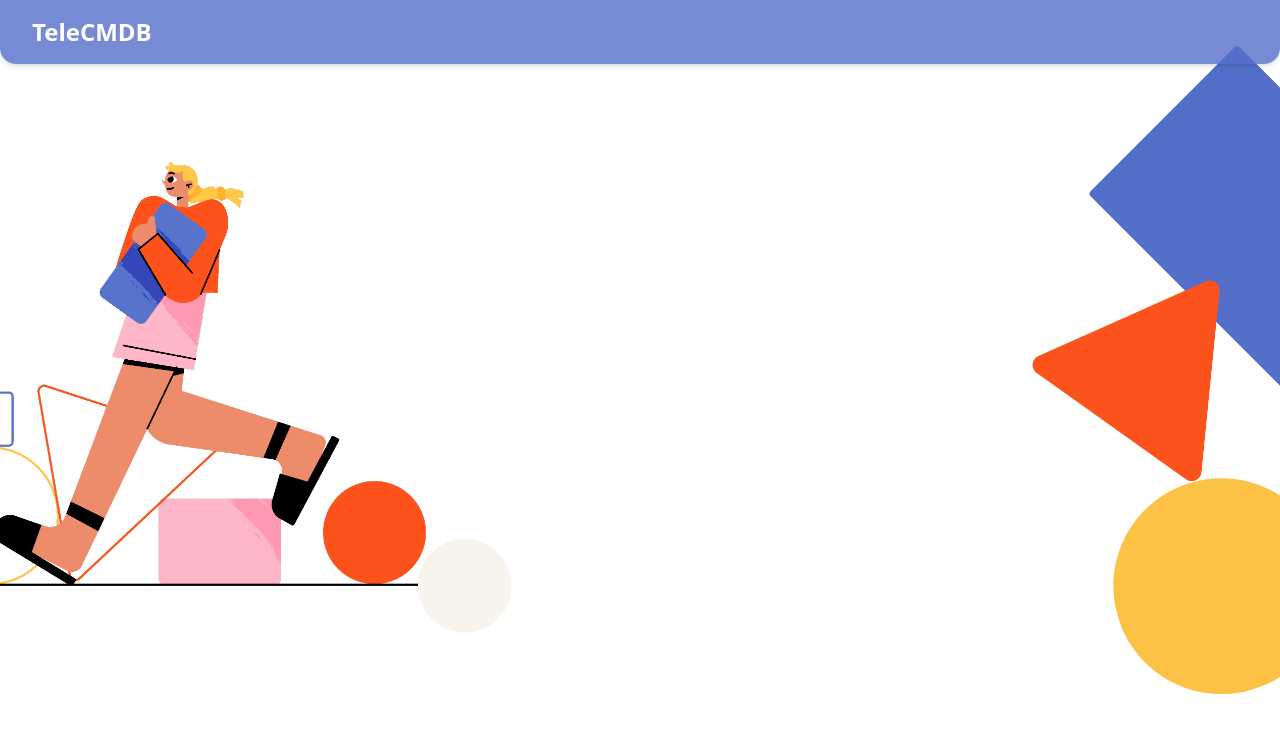
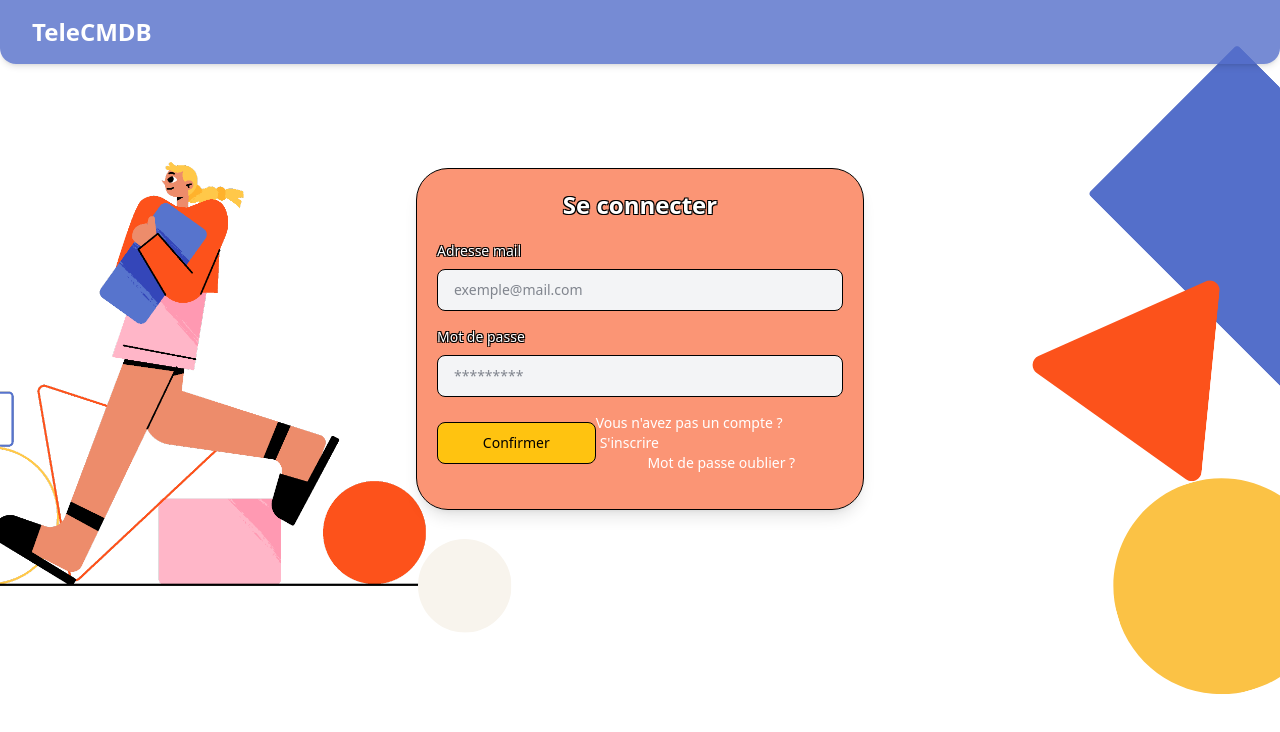
Before and after one commit to NadaBargougui/CMDB-application, a React (Vite) app: page /login in a window 1280 px wide. Shown: the top 732 px of the page. Built offline with nearby package versions, Linux system fonts and the light colour scheme.

Commit message:
login form

```diff
--- a/src/pages/landing/landing.jsx
+++ b/src/pages/landing/landing.jsx
@@ -4,8 +4,8 @@ const Landing = () => {
   return (
     <>
       {/* Navigation Bar */}
-      <nav className="fixed top-0 w-full z-40 bg-[#546fca]/80 rounded-b-2xl shadow-md ">
-        <div className="flex flex-wrap items-center justify-between px-4 sm:px-8 py-3 sm:py-4">
+      <nav className="fixed top-0 w-full z-10 bg-[#546fca]/80 rounded-b-2xl shadow-md ">
+        <div className="px-4 sm:px-8 py-3 sm:py-4">
           <Link
             to="/"
             className="font-bold text-white t-xl sm:text-xl md:text-2xl lg:top-4xl xl:top-5xl"
@@ -16,9 +16,9 @@ const Landing = () => {
       </nav>
 
       {/* Landing Section */}
-      <div className="relative min-h-screen w-full pt-24 overflow-hidden">
+      <div className="min-h-screen w-full overflow-hidden">
         {/* Text between navbar and buttons */}
-        <div className="absolute top-[20%] sm:top-[25%] md:top-[30%] lg:top-[35%] xl:top-[35%] left-[10%] z-10">
+        <div className="absolute top-[20%] sm:top-[25%] md:top-[30%] lg:top-[35%] xl:top-[35%] left-[10%] z-20">
           <h1 className="text-black text-xl sm:text-2xl md:text-3xl lg:text-4xl xl:text-5xl font-bold drop-shadow-md">
             Bienvenue à la Base de Données <br />
             de Gestion de Configuration de <br />
--- a/src/pages/login/login.jsx
+++ b/src/pages/login/login.jsx
@@ -4,8 +4,8 @@ const login = () => {
   return (
     <>
       {/* Navigation Bar */}
-      <nav className="fixed top-0 w-full z-40 bg-[#546fca]/80 rounded-b-2xl shadow-md ">
-        <div className="flex flex-wrap items-center justify-between px-4 sm:px-8 py-3 sm:py-4">
+      <nav className="fixed top-0 w-full z-10 bg-[#546fca]/80 rounded-b-2xl shadow-md ">
+        <div className="px-4 sm:px-8 py-3 sm:py-4">
           <Link
             to="/"
             className="font-bold text-white t-xl sm:text-xl md:text-2xl lg:top-4xl xl:top-5xl"
@@ -16,7 +16,7 @@ const login = () => {
       </nav>
 
       {/* Login Section */}
-      <div className="relative min-h-screen w-full pt-24 overflow-hidden">
+      <div className="min-h-screen w-full pt-32 overflow-hidden">
         {/* Background Image */}
         <img
           src="assets/images/loginBackground.svg"
@@ -24,6 +24,77 @@ const login = () => {
         />
 
         {/* Fields */}
+        <div className="w-full max-w-md rounded-4xl shadow-lg p-5 bg-[#f94f1a]/60 text-white relative z-10 mx-auto mt-10 border border-black">
+          <h2
+            className="text-2xl font-bold pb-5 text-center"
+            style={{
+              textShadow:
+                "-1px -1px 0 black, 1px -1px 0 black, -1px 1px 0 black, 1px 1px 0 black",
+            }}
+          >
+            Se connecter
+          </h2>
+          <form>
+            <div className="mb-4">
+              <label
+                htmlFor="email"
+                className="block mb-2 text-sm font-medium"
+                style={{
+                  textShadow:
+                    "-1px -1px 0 black, 1px -1px 0 black, -1px 1px 0 black, 1px 1px 0 black",
+                }}
+              >
+                Adresse mail
+              </label>
+              <input
+                type="email"
+                id="email"
+                className="bg-gray-100 border border-black text-gray-900 text-sm rounded-lg w-full py-2.5 px-4"
+                placeholder="exemple@mail.com"
+                required
+              />
+            </div>
+
+            <div className="mb-4">
+              <label
+                htmlFor="password"
+                className="block mb-2 text-sm font-medium"
+                style={{
+                  textShadow:
+                    "-1px -1px 0 black, 1px -1px 0 black, -1px 1px 0 black, 1px 1px 0 black",
+                }}
+              >
+                Mot de passe
+              </label>
+              <input
+                type="password"
+                id="password"
+                className="bg-gray-100 border border-black text-gray-900 text-sm rounded-lg w-full py-2.5 px-4"
+                placeholder="*********"
+                required
+              />
+            </div>
+            <div className="flex items-center justify-between mb-4">
+              <button
+                type="submit"
+                className="w-[160px] text-black border border-black bg-[#ffc310] hover:bg-[#ffc310]/80 font-medium rounded-lg text-sm py-2.5 px-5 cursor-pointer"
+              >
+                Confirmer
+              </button>
+              <div className="items-center text-sm flex flex-col">
+                <p>
+                  Vous n'avez pas un compte ?
+                  <Link to="/signup" className="cursor-pointer ml-1">
+                    S'inscrire
+                  </Link>
+                </p>
+                <Link to="/signup" className="cursor-pointer ml-1">
+                  <p>Mot de passe oublier ?</p>
+                </Link>
+              </div>
+            </div>
+          </form>
+        </div>
       </div>
     </>
   );
--- a/src/pages/signup/signup.jsx
+++ b/src/pages/signup/signup.jsx
@@ -4,8 +4,8 @@ const signup = () => {
   return (
     <>
       {/* Navigation Bar */}
-      <nav className="fixed top-0 w-full z-40 bg-[#546fca]/80 rounded-b-2xl shadow-md ">
-        <div className="flex flex-wrap items-center justify-between px-4 sm:px-8 py-3 sm:py-4">
+      <nav className="fixed top-0 w-full z-10 bg-[#546fca]/80 rounded-b-2xl shadow-md ">
+        <div className="px-4 sm:px-8 py-3 sm:py-4">
           <Link
             to="/"
             className="font-bold text-white t-xl sm:text-xl md:text-2xl lg:top-4xl xl:top-5xl"
@@ -16,7 +16,7 @@ const signup = () => {
       </nav>
 
       {/* Sign up Section */}
-      <div className="relative min-h-screen w-full pt-24 overflow-hidden">
+      <div className="min-h-screen w-full pt-32 overflow-hidden">
         {/* Background Image */}
         <img
           src="assets/images/signupBackground.svg"
@@ -32,7 +32,6 @@ const signup = () => {
                 "-1px -1px 0 black, 1px -1px 0 black, -1px 1px 0 black, 1px 1px 0 black",
             }}
           >
-            {" "}
             S'inscrire
           </h2>
           <form>
```
